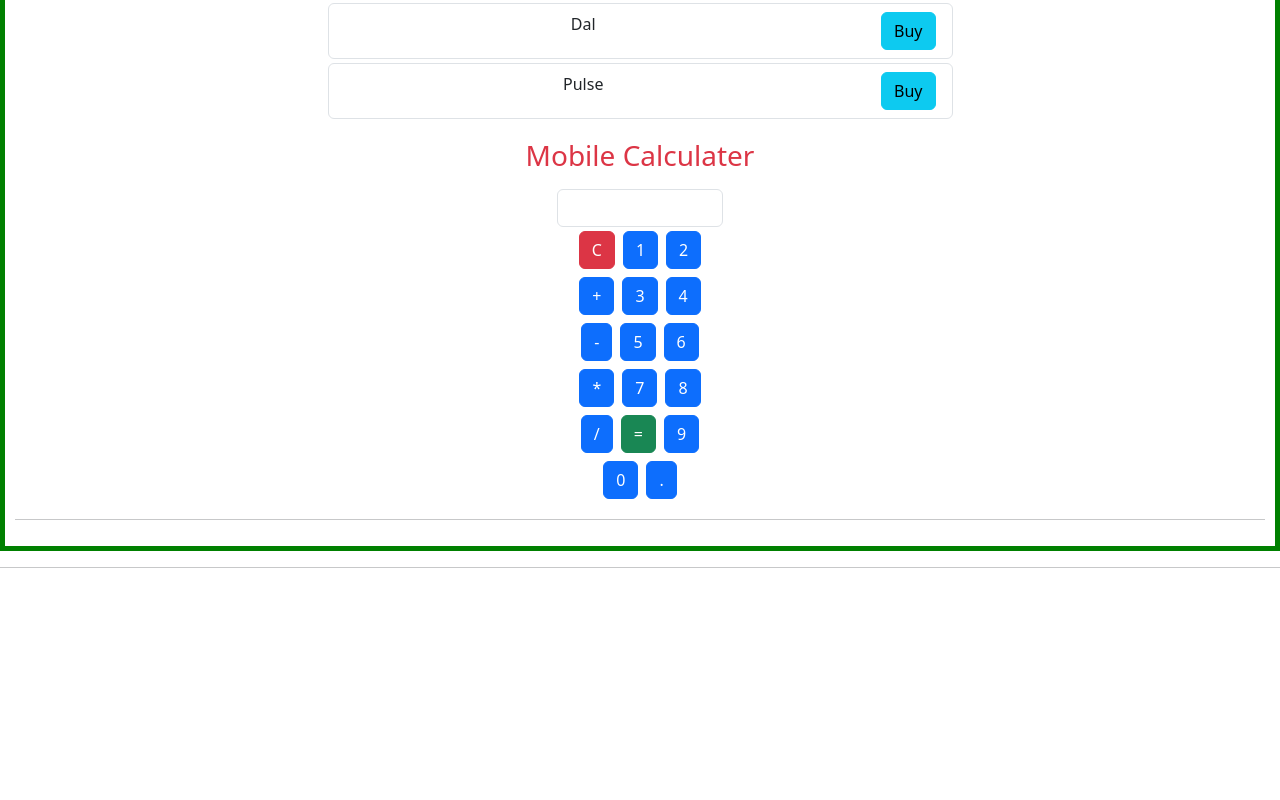
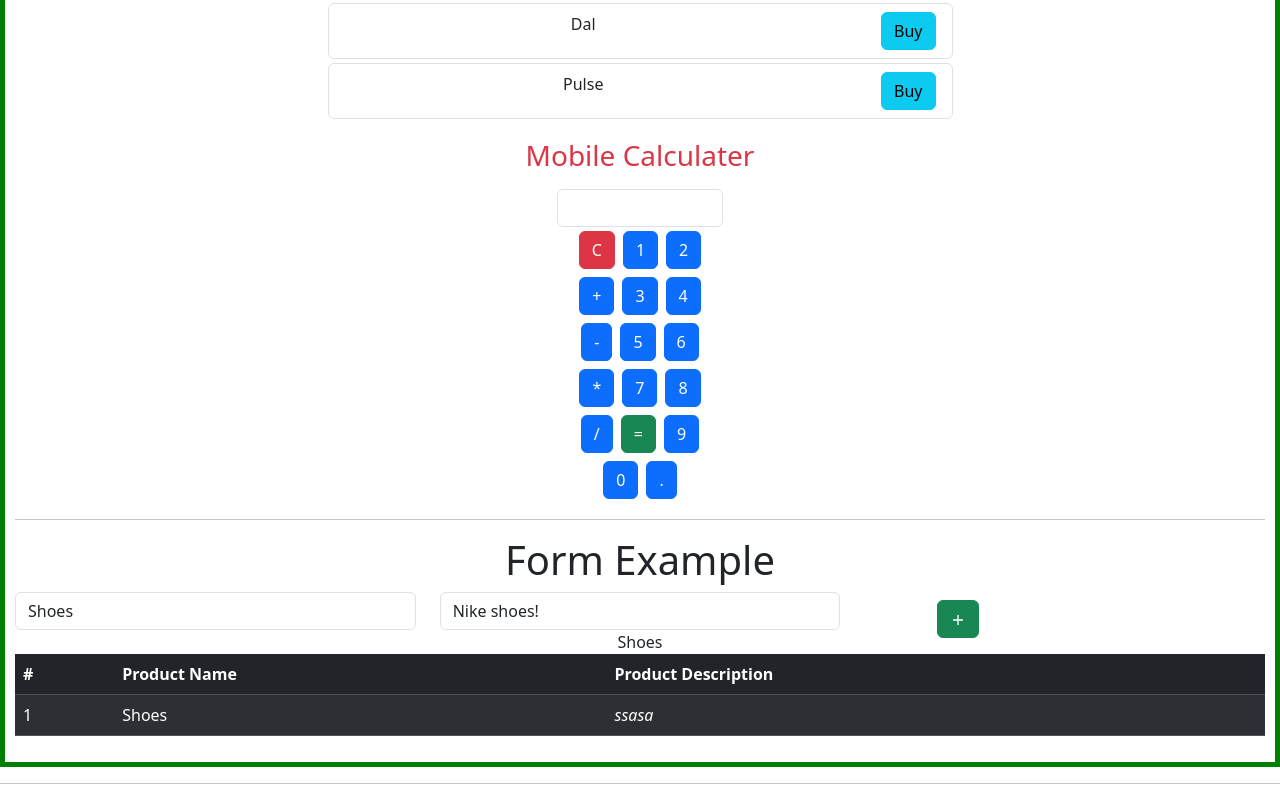
Before and after one commit to gubali/kg-react-demo, a React (Vite) app in the folder vite-project/: page / in a window 1280 px wide. Shown: the part 490-1290 px from the top of the page. Before the commit the page ends 1074 px from the top, so only its background shows below. Built offline with nearby package versions, Linux system fonts and the light colour scheme.

Commit message:
to do item with function update with hepl of useRef

```diff
--- a/vite-project/src/App.jsx
+++ b/vite-project/src/App.jsx
@@ -11,6 +11,7 @@ import Container from "./component/Container";
 import SearchItems from './component/SearchItems'
 import { useState } from "react";
 import TodoError from "./component/TodoError";
+import FormInputControls from './component/FormInput'
 function App() {
   // let foodItems = ["Dal", "Pulse", "Green Pea", "Salad"];
   const heading = "Welcome to React App";
@@ -39,15 +40,20 @@ const initialToDoItems = [
 ];
 const [addTodoitem, setAddTodoTem] = useState([]);
 const handleAddNewItems = (a, b) =>{
- // alert(`${a}, ${b}`);
-  const newCreatedArray = [...addTodoitem, {pName:a, pDate:b}];
-  setAddTodoTem(newCreatedArray);
+  // const newCreatedArray = [...addTodoitem, {pName:a, pDate:b}];
+  // setAddTodoTem(newCreatedArray);
+  setAddTodoTem((currentValue)=>[...currentValue, {pName:a, pDate:b}]); // called as functional update
 }
 
 const deleteItems = (itemName)=>{
-
-const newItemAfterDleted =addTodoitem.filter((item)=> item.pName !==itemName);
-setAddTodoTem(newItemAfterDleted);
+  let actionAns = confirm(`Do you wan to delte this item ${itemName}`);
+  if(actionAns){
+    const newItemAfterDleted =addTodoitem.filter((item)=> item.pName !==itemName);
+    alert(`Item has been deleted!`)
+    setAddTodoTem(newItemAfterDleted);
+  }
+// const newItemAfterDleted =addTodoitem.filter((item)=> item.pName !==itemName);
+// setAddTodoTem(newItemAfterDleted);
 
 }
   return (
@@ -70,6 +76,7 @@ setAddTodoTem(newItemAfterDleted);
       {/* <FoodItems items={foodItems}></FoodItems> */}
       <MiniCalculator></MiniCalculator>
       <hr />
+      <FormInputControls></FormInputControls>
 </Container>
 <hr />
 {/* <Container>
--- a/vite-project/src/component/AddToDoList.jsx
+++ b/vite-project/src/component/AddToDoList.jsx
@@ -1,48 +1,82 @@
-import { useState } from "react";
+import { useState, useRef } from "react";
 import { IoMdAdd } from "react-icons/io";
 function AddToDoList({onNewItem}) {
   let [addProducttoList, setProducttoList] = useState("");
   let [addDateToList, setDateToList] = useState("");
+  //use ref example with add to to do list
+  const noOfClick = useRef(0);
+  const todoProductName = useRef();
+  const todoProductPurchasedDate = useRef();
+
+  //end
   const handleNameChange = (event)=>{
     setProducttoList(event.target.value);
+    noOfClick.current+=1;
   }
   const handleDateChange = (event)=>{
     setDateToList(event.target.value);
+    console.log(`No of click ${noOfClick.current}`)
   }
-  const handleAddButtonEvent = ()=>{
+ /** for normal code to add on click usinf usestate */
+  // const handleAddButtonEvent = (event)=>{
+  //   console.log(event);
+  //   event.preventDefault();
+  //   onNewItem(addProducttoList, addDateToList);
+  //   setProducttoList("");
+  //   setDateToList("");
+  // }
+
+  const handleAddButtonEvent = (event)=>{
+    event.preventDefault();
+    const addProducttoList = todoProductName.current.value;
+    const addDateToList = todoProductPurchasedDate.current.value;
+    console.log(`${addProducttoList} - ${addDateToList}`)
     onNewItem(addProducttoList, addDateToList);
-    setProducttoList("");
-    setDateToList("");
+    todoProductName.current.value = '';
+    todoProductPurchasedDate.current.value='';
   }
   return (
-      <form className="row">
-
+    /****below code for add item list w/o useRef */
+      // <form className="row" action="" onSubmit={handleAddButtonEvent}>
+      //   <div className="col-lg-4 ">
+      //     <input type="text" className="form-control" onChange={handleNameChange}
+      //      id="productName" value={addProducttoList} placeholder="Please type productname..."></input>
+      //   </div>
+      //   <div className="col-lg-4">
+      //     <input
+      //       type="date"
+      //       className="form-control"
+      //       id="purchasedDate"
+      //       onChange={handleDateChange}
+      //       value={addDateToList}
+      //     ></input>
+      //   </div>
+      //   <div className="col-lg-2">
+      //     <button  className="mt-2 btn btn-primary mb-3">
+      //     <IoMdAdd />
+      //     </button>
+      //   </div>
+      // </form>
+      //with UseRef Example
+      <form className="row" action="" onSubmit={handleAddButtonEvent}>
         <div className="col-lg-4 ">
-          {/* <label htmlFor="staticEmail2" className="visually-hidden">
-            Email
-          </label> */}
-          <input type="text" className="form-control" onChange={handleNameChange}
-           id="productName" value={addProducttoList} placeholder="Please type productname..."></input>
+          <input type="text" className="form-control" ref={todoProductName}
+           id="productName" placeholder="Please type productname..."></input>
         </div>
         <div className="col-lg-4">
-          {/* <label htmlFor="inputPassword2" className="visually-hidden">
-            Password
-          </label> */}
           <input
             type="date"
             className="form-control"
             id="purchasedDate"
-            onChange={handleDateChange}
-            value={addDateToList}
+            ref={todoProductPurchasedDate}
           ></input>
         </div>
         <div className="col-lg-2">
-          <button type="button" className="mt-2 btn btn-primary mb-3" onClick={handleAddButtonEvent}>
+          <button  className="mt-2 btn btn-primary mb-3">
           <IoMdAdd />
           </button>
         </div>
       </form>
-
   );
 }
 
--- /dev/null
+++ b/vite-project/src/component/FormInput.jsx
@@ -0,0 +1,55 @@
+import { useState } from "react";
+import { IoMdAdd } from "react-icons/io";
+const FormInputControls = ()=>{
+    let forHeader = "Form Example"
+    let [productName, setProductDetails] = useState("Shoes");
+    let [productDetails, setproductDetails] = useState("Nike shoes!");
+    const AddProductName = (event)=>{
+        setProductDetails(event.target.value)
+    }
+   const productDescription = (event)=>{
+    setproductDetails(event.target.value);
+   }
+return <>
+<h1> {forHeader ? forHeader : 'World'}</h1>
+  <form className="row" action="">
+      <div className="col-lg-4 ">
+        <input type="text" className="form-control" value={productName} onChange={AddProductName}
+         id="productName" placeholder="Please type productname..."></input>
+      </div>
+      <div className="col-lg-4">
+        <input
+          type="text"
+          className="form-control"
+          value={productDetails}
+          onChange={productDescription}
+          id="purchaseddes"
+        ></input>
+        {productName}
+      </div>
+      <div className="col-lg-2">
+        <button type="button" className="mt-2 btn btn-success mb-3">
+        <IoMdAdd />
+        </button>
+      </div>
+    </form>
+    <table class="table table-dark table-striped">
+  <thead>
+    <tr>
+      <th scope="col">#</th>
+      <th scope="col">Product Name</th>
+      <th scope="col">Product Description</th>
+    </tr>
+  </thead>
+  <tbody>
+    <tr>
+      <td>1</td>
+      <td>Shoes</td>
+      <td><em>ssasa</em></td>
+    </tr>
+  </tbody>
+</table>
+</>
+}
+
+export default FormInputControls;
```
